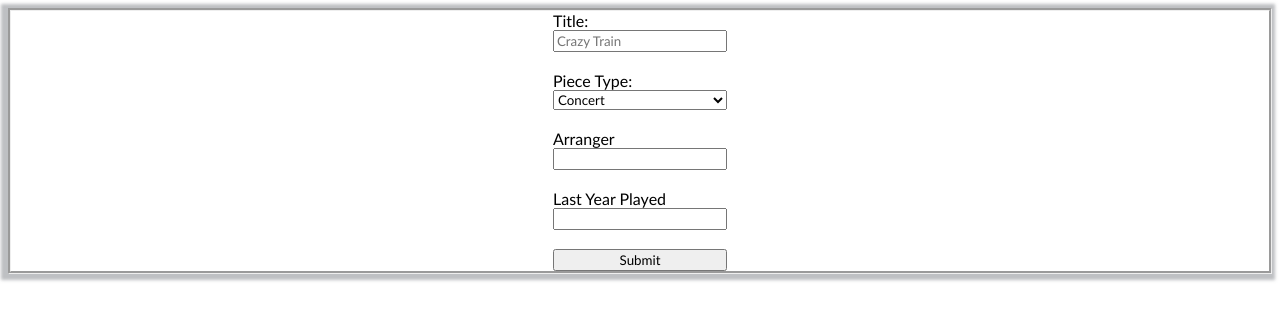
After one commit to eHag-FRU/wlsMusicDatabase, a CodeIgniter 4 app: template app/Views/view.php in a window 1280 px wide. The commit adds this page. Shown: the top 320 px of the page. Run offline with PHP 8.4 and a stand-in for CodeIgniter, Linux system fonts and the light colour scheme; the template is opened without the code that fills it, so the values that code supplies are empty; some libraries are stand-ins or nearby versions.

Commit message:
Only the search by title currently works due to an issue with the search logic. Adding in the ability to look at the pieces when the title is clicked on the search results page

```diff
--- a/app/Views/index.php
+++ b/app/Views/index.php
@@ -11,7 +11,7 @@
 					<br>
 
 					<lable for="Title">Title:</lable>
-					<input type="text" class="Title" id="Title" name="form[title]" placeholder="Crazy Train">
+					<input type="text" class="Title" id="Title" name="form[title]" placeholder="Crazy Train" default='NULL'>
 
 					<br>
 
--- a/app/Views/results.php
+++ b/app/Views/results.php
@@ -8,7 +8,7 @@
 			<?php foreach($results as $piece):?>
 
 				<ul class="item">
-					<li><h2><?= $piece['Title'] ?></h2></li>
+					<li><h2><a href='/View/getView/<?= $piece['Piece_ID']?>'><?= $piece['Title'] ?></a></h2></li>
 
 					<li><?= $piece['Arranger'] ?></li>
 
--- /dev/null
+++ b/app/Views/view.php
@@ -0,0 +1,28 @@
+<!-- Styles the add page with out the music note -->
+<link rel="stylesheet" href="assets/CSS/add.css">
+
+<form action="/Add/addPiece" method="POST" class="Add">
+					<label for="Title">Title:</label>
+					<input type="text" class="Title" id="Title" name="form[title]" placeholder="Crazy Train" required>
+
+					<br>
+
+					<label for="Type">Piece Type: </label>
+					<select class="Type" name="form[type]" required>
+						<option	value="Concert">Concert</option>
+
+						<option value="Marching">Marching/Pep</option>
+					</select>
+
+					<br>
+
+					<label for="Arranger">Arranger</label>
+					<input type="text" class='Arranger' name="form[Arranger]">
+
+					<br>
+
+					<label for="Last_Played">Last Year Played</label>
+					<input type="text" class='Last_Played' name="form[Last_Played]">
+				<form>
+
+				<br><button type="submit">Submit</button>
```
Also changed, not shown: app/Controllers/Add.php (+10 -0 lines), app/Controllers/Search.php (+2 -5 lines), app/Controllers/View.php (added, +36 -0 lines), app/Models/music.php (+39 -15 lines).
